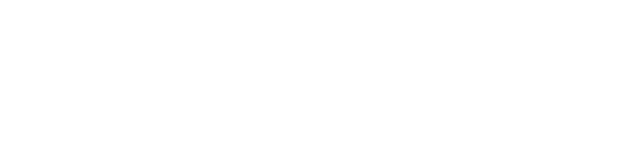
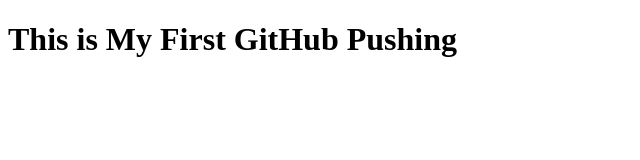
Before and after one commit to mmr-rizvy/My-First-GitHub-repository, a plain HTML site: page index.html in a window 1280 px wide. Shown: the whole page, without its empty margins (0-640 px from the left). Drawn offline with Linux system fonts and the light colour scheme.

Commit message:
Added Header Tag

```diff
--- a/index.html
+++ b/index.html
@@ -5,5 +5,9 @@
     <meta name="viewport" content="width=device-width, initial-scale=1.0" />
     <title>My First GitHub Repository</title>
   </head>
-  <body></body>
+  <body>
+    <header id="header">
+      <h1 class="text-center">This is My First GitHub Pushing</h1>
+    </header>
+  </body>
 </html>
```
